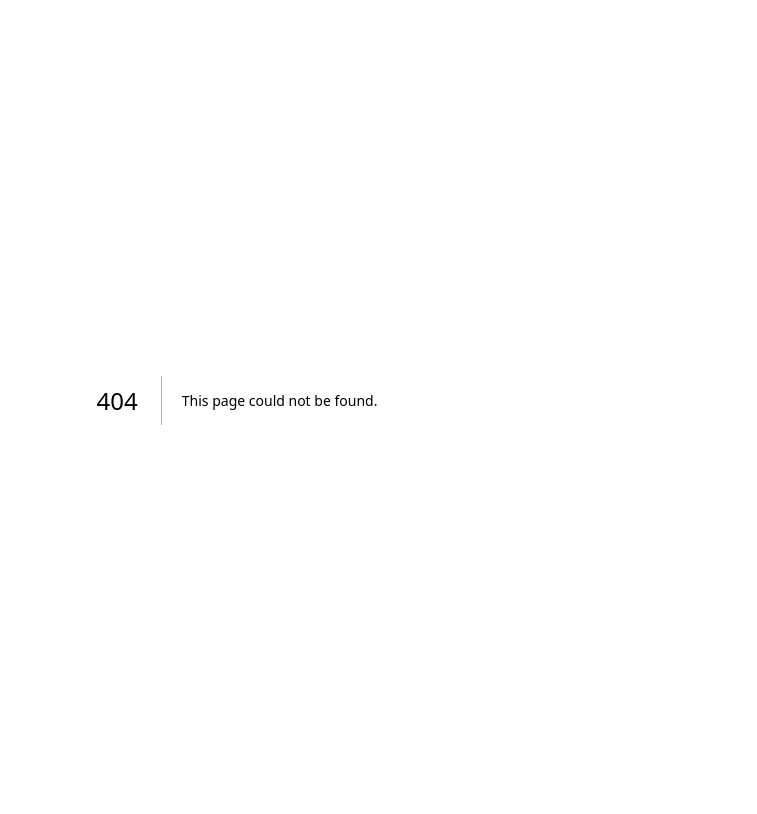
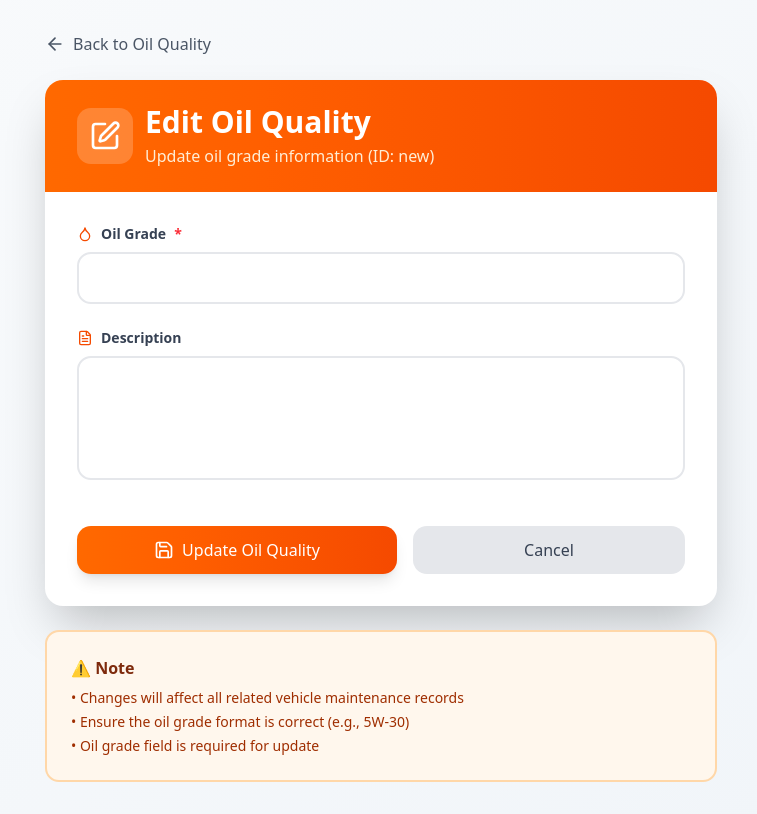
Before and after one commit to Navodyah/autofyx-frontend, a Next.js app: page /admin_dashboard/catalog/oil/new in a window 1280 px wide. Before the commit this address had no page. Shown: the whole page, without its empty margins (403-1160 px from the left). Built offline with nearby package versions, Linux system fonts and the light colour scheme; no server answers.

Commit message:
oil id page

```diff
--- /dev/null
+++ b/app/admin_dashboard/catalog/oil/[id]/page.tsx
@@ -0,0 +1,201 @@
+'use client';
+import { useEffect, useState } from 'react';
+import { useRouter, useParams } from 'next/navigation';
+import axios from 'axios';
+import Link from 'next/link';
+import { ArrowLeft, Save, Edit, Droplet, FileText } from 'lucide-react';
+
+export default function EditOilQualityPage() {
+  const params = useParams();
+  const id = params?.id as string;
+  const router = useRouter();
+
+  const [formData, setFormData] = useState({
+    oil_grade: '',
+    description: ''
+  });
+  const [loading, setLoading] = useState(true);
+  const [isUpdating, setIsUpdating] = useState(false);
+
+  useEffect(() => {
+    if (!id || id === 'undefined') {
+      alert('Invalid oil quality ID');
+      setLoading(false);
+      return;
+    }
+
+    const fetchData = async () => {
+      try {
+        // GET request with axios
+        const response = await axios.get(`http://127.0.0.1:8000/oil_quality/${id}`);
+        setFormData({
+          oil_grade: response.data.oil_grade,
+          description: response.data.description || ''
+        });
+        setLoading(false);
+      } catch (error) {
+        console.error("Error fetching oil quality:", error);
+        alert("Oil Quality not found");
+        setLoading(false);
+      }
+    };
+
+    fetchData();
+  }, [id]);
+
+  const handleUpdate = async (e: React.FormEvent) => {
+    e.preventDefault();
+    setIsUpdating(true);
+
+    try {
+      // PUT request with axios
+      const response = await axios.put(`http://127.0.0.1:8000/oil_quality/${id}`, {
+        oil_grade: formData.oil_grade,
+        description: formData.description
+      });
+
+      if (response.status === 200) {
+        alert("Oil Quality Updated Successfully!");
+        router.push('/admin_dashboard/catalog/oil');
+      }
+    } catch (error: any) {
+      console.error("Error updating:", error);
+      const errorMessage = error.response?.data?.detail || "Error updating data";
+      alert(errorMessage);
+    } finally {
+      setIsUpdating(false);
+    }
+  };
+
+  const handleChange = (e: React.ChangeEvent<HTMLInputElement | HTMLTextAreaElement>) => {
+    setFormData({ ...formData, [e.target.name]: e.target.value });
+  };
+
+  if (loading) {
+    return (
+      <div className="min-h-screen bg-gradient-to-br from-slate-50 to-slate-100 flex items-center justify-center">
+        <div className="text-center">
+          <div className="animate-spin rounded-full h-16 w-16 border-b-4 border-blue-600 mx-auto"></div>
+          <p className="mt-4 text-gray-600 font-semibold">Loading oil quality data...</p>
+        </div>
+      </div>
+    );
+  }
+
+  return (
+    <div className="min-h-screen bg-gradient-to-br from-slate-50 to-slate-100 p-8">
+      <div className="max-w-2xl mx-auto">
+        {/* Back Button */}
+        <Link href="/admin_dashboard/catalog/oil">
+          <button className="mb-6 flex items-center gap-2 text-gray-600 hover:text-blue-600 transition-colors">
+            <ArrowLeft className="w-5 h-5" />
+            Back to Oil Quality
+          </button>
+        </Link>
+
+        {/* Form Card */}
+        <div className="bg-white rounded-2xl shadow-2xl overflow-hidden">
+          {/* Header */}
+          <div className="bg-gradient-to-r from-orange-500 to-orange-600 px-8 py-6">
+            <div className="flex items-center gap-3 text-white">
+              <div className="bg-white/20 p-3 rounded-xl">
+                <Edit className="w-8 h-8" />
+              </div>
+              <div>
+                <h1 className="text-3xl font-bold">Edit Oil Quality</h1>
+                <p className="text-orange-100 mt-1">Update oil grade information (ID: {id})</p>
+              </div>
+            </div>
+          </div>
+
+          {/* Form */}
+          <form onSubmit={handleUpdate} className="p-8 space-y-6">
+            {/* Oil Grade */}
+            <div className="space-y-2">
+              <label className="flex items-center gap-2 text-sm font-semibold text-gray-700">
+                <Droplet className="w-4 h-4 text-orange-600" />
+                Oil Grade <span className="text-red-500">*</span>
+              </label>
+              <input
+                name="oil_grade"
+                type="text"
+                value={formData.oil_grade}
+                onChange={handleChange}
+                required
+                className="w-full px-4 py-3 border-2 border-gray-200 rounded-xl focus:border-orange-500 focus:outline-none transition-colors"
+              />
+            </div>
+
+            {/* Description */}
+            <div className="space-y-2">
+              <label className="flex items-center gap-2 text-sm font-semibold text-gray-700">
+                <FileText className="w-4 h-4 text-orange-600" />
+                Description
+              </label>
+              <textarea
+                name="description"
+                rows={4}
+                value={formData.description}
+                onChange={handleChange}
+                className="w-full px-4 py-3 border-2 border-gray-200 rounded-xl focus:border-orange-500 focus:outline-none transition-colors resize-none"
+              />
+            </div>
+
+            {/* Preview */}
+            {formData.oil_grade && (
+              <div className="bg-orange-50 border-2 border-orange-200 rounded-xl p-4">
+                <p className="text-sm text-orange-800">
+                  🛢️ Oil Grade: <span className="font-semibold">{formData.oil_grade}</span>
+                </p>
+                {formData.description && (
+                  <p className="text-sm text-orange-700 mt-2">
+                    📝 {formData.description}
+                  </p>
+                )}
+              </div>
+            )}
+
+            {/* Buttons */}
+            <div className="flex gap-4 pt-4">
+              <button
+                type="submit"
+                disabled={isUpdating}
+                className="flex-1 bg-gradient-to-r from-orange-500 to-orange-600 hover:from-orange-600 hover:to-orange-700 text-white px-6 py-3 rounded-xl flex items-center justify-center gap-2 shadow-lg hover:shadow-xl transition-all duration-300 transform hover:scale-105 disabled:opacity-50 disabled:cursor-not-allowed disabled:transform-none"
+              >
+                {isUpdating ? (
+                  <>
+                    <div className="animate-spin rounded-full h-5 w-5 border-b-2 border-white"></div>
+                    Updating...
+                  </>
+                ) : (
+                  <>
+                    <Save className="w-5 h-5" />
+                    Update Oil Quality
+                  </>
+                )}
+              </button>
+              <Link href="/admin_dashboard/catalog/oil" className="flex-1">
+                <button
+                  type="button"
+                  className="w-full bg-gray-200 hover:bg-gray-300 text-gray-700 px-6 py-3 rounded-xl flex items-center justify-center gap-2 transition-all duration-300"
+                >
+                  Cancel
+                </button>
+              </Link>
+            </div>
+          </form>
+        </div>
+
+        {/* Warning Card */}
+        <div className="mt-6 bg-orange-50 border-2 border-orange-200 rounded-xl p-6">
+          <h3 className="font-semibold text-orange-900 mb-2">⚠️ Note</h3>
+          <ul className="text-sm text-orange-800 space-y-1">
+            <li>• Changes will affect all related vehicle maintenance records</li>
+            <li>• Ensure the oil grade format is correct (e.g., 5W-30)</li>
+            <li>• Oil grade field is required for update</li>
+          </ul>
+        </div>
+      </div>
+    </div>
+  );
+}
```
